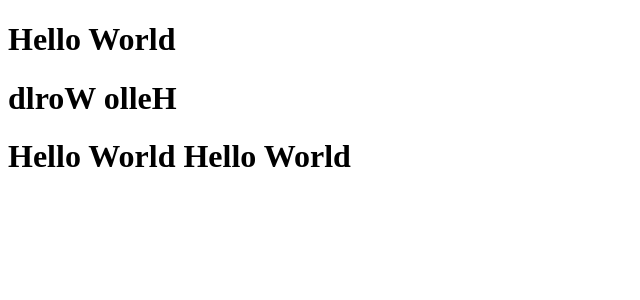
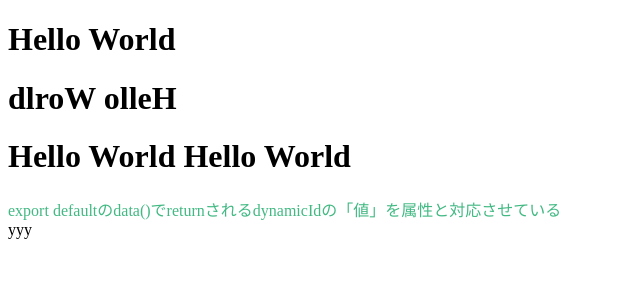
Before and after one commit to ryo-okazaki/vue-tutorial, a Vue app in the folder frontend/: page / in a window 1280 px wide. Shown: the top 300 px of the page, without its empty margins (0-640 px from the left). Built offline with nearby package versions, Linux system fonts and the light colour scheme.

Commit message:
公式チュートリアル3/15 属性バインディング

```diff
--- a/frontend/src/App.vue
+++ b/frontend/src/App.vue
@@ -13,7 +13,9 @@ dataコンポーネントオプションを使ってリアクティブステー
 export default {
   data() {
     return {
-      message: "Hello World"
+      message: "Hello World",
+      dynamicId: 'aaa',
+      titleClass: 'title'
     }
   }
 }
@@ -33,4 +35,30 @@ mustacheの内側の内容は識別子やパスに限られない
   <h1>{{ message.split('').reverse().join('') }}</h1>
 
   <h1>{{ message + ' ' + message }}</h1>
+
+  <!--
+属性バインディング
+Vueでは、mustaches(二重中括弧)はテキスト補間のみ使用する
+動的な属性にバインドするのは、v-bindディレクティブを使う
+
+ディレクティブはv-から始まる特別な属性。Vueテンプレートの一部
+テキスト補間と同様に、ディレクティブの値はコンポーネント状態にアクセスできるJavaScript式です。
+-->
+  <div v-bind:id="dynamicId">export defaultのdata()でreturnされるdynamicIdの「値」を属性と対応させている</div>
+<!--
+コロンの後の部分（:id）はディレクティブの「引数」
+ここでは要素のidはコンポーネントの状態から、dynamicId属性と同期される
+
+v-bindは非常に頻繁に使うため、専用の省略記法がある
+-->
+  <div :id="titleClass">yyy</div>
 </template>
+
+<style>
+#aaa {
+  color: #42b983;
+}
+.title {
+  color: brown;
+}
+</style>
```
